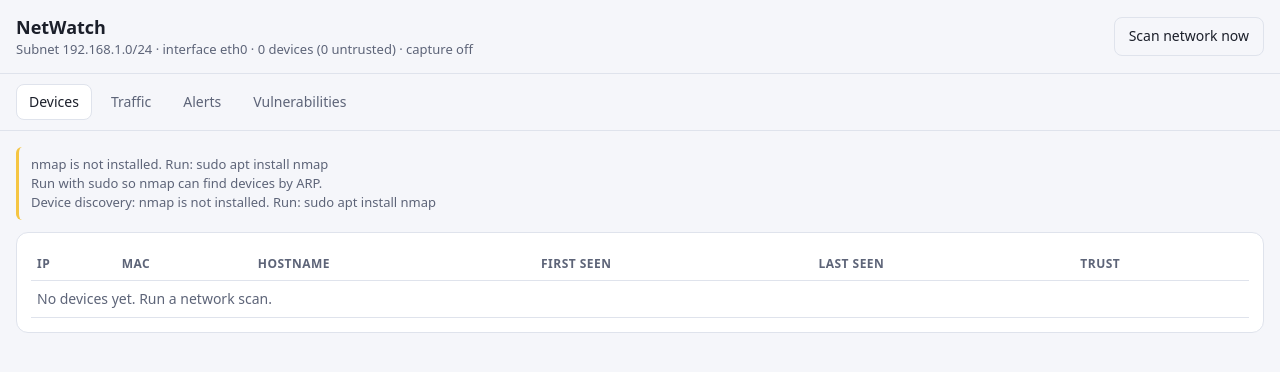
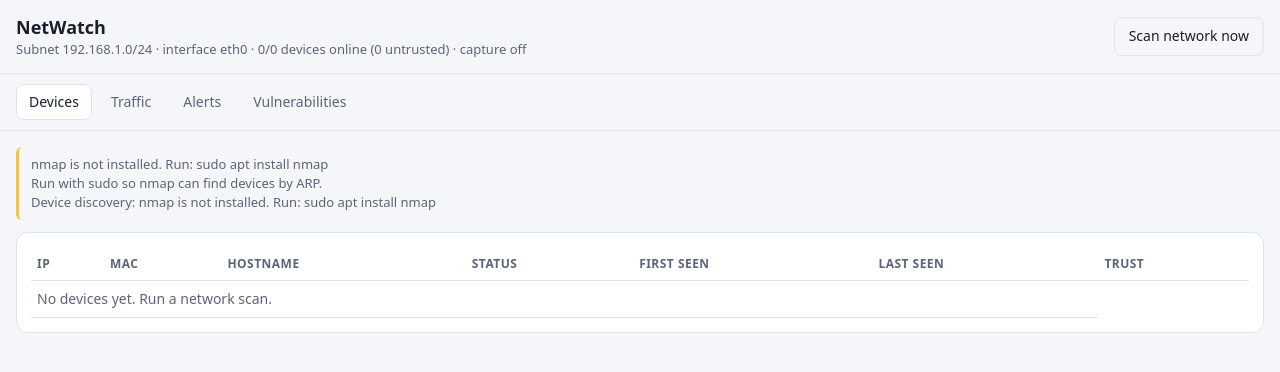
Before and after one commit to manicharan0485/netwatch, a Flask app: page / in a window 1280 px wide. Shown: the top 372 px of the page. Run offline with Flask 3, Linux system fonts and the light colour scheme; data that the repository does not hold is empty.

Commit message:
Add capture and device diagnostics
- Status shows packets captured, time since last packet and uptime.
- Devices show online/offline based on the latest discovery.
- Traffic tab explains empty or limited capture (wrong interface, or
  only this machine's traffic visible on Wi-Fi or a switch).

Co-Authored-By: Claude Haiku 5.5 <noreply@anthropic.com>
Claude-Session: https://claude.ai/code/session_01V5fgHX9uyWi3yLsJuJ6erA

```diff
--- a/app.py
+++ b/app.py
@@ -7,6 +7,7 @@ without adding authentication first.
 import json
 import logging
 import os
+import time
 
 from flask import Flask, jsonify, render_template, request
 
@@ -35,13 +36,21 @@ def status():
     unacked = db.one("SELECT COUNT(*) AS n FROM alerts WHERE acknowledged=0")["n"]
     devices = db.one("SELECT COUNT(*) AS n FROM devices")["n"]
     untrusted = db.one("SELECT COUNT(*) AS n FROM devices WHERE trusted=0")["n"]
+    cutoff = time.time() - 2 * CFG.get("discovery_interval_seconds", 120)
+    online = db.one("SELECT COUNT(*) AS n FROM devices WHERE last_seen>=?", (cutoff,))["n"]
     return jsonify({**monitor.status(), "unacked_alerts": unacked,
-                    "devices": devices, "untrusted_devices": untrusted})
+                    "devices": devices, "devices_online": online,
+                    "untrusted_devices": untrusted})
 
 
 @app.get("/api/devices")
 def devices():
-    return jsonify(db.query("SELECT * FROM devices ORDER BY last_seen DESC"))
+    # A device is "online" if discovery saw it within the last two discovery intervals.
+    cutoff = time.time() - 2 * CFG.get("discovery_interval_seconds", 120)
+    rows = db.query("SELECT * FROM devices ORDER BY last_seen DESC")
+    for r in rows:
+        r["online"] = r["last_seen"] >= cutoff
+    return jsonify(rows)
 
 
 @app.post("/api/devices/<mac>/trust")
--- a/monitor.py
+++ b/monitor.py
@@ -72,6 +72,9 @@ class Monitor:
         self.bytes_window = defaultdict(deque) # src -> (ts, bytes) for spike check
         self.first_discovery_done = False
         self.last_discovery = None
+        self.packets_seen = 0
+        self.last_packet_time = None
+        self.started = time.time()
         self.sniffing = False
         self.sniff_error = None
 
@@ -210,6 +213,8 @@ class Monitor:
         from scapy.layers.l2 import ARP
 
         now = time.time()
+        self.packets_seen += 1
+        self.last_packet_time = now
         if ARP in pkt:
             self._check_arp(pkt[ARP], now)
             return
@@ -354,4 +359,9 @@ class Monitor:
             "sniff_error": self.sniff_error,
             "interface": self.cfg.get("interface"),
             "tracked_hosts": len(self.stats),
+            "packets_seen": self.packets_seen,
+            "seconds_since_last_packet": (
+                round(time.time() - self.last_packet_time, 1)
+                if self.last_packet_time else None),
+            "uptime_seconds": round(time.time() - self.started),
         }
--- a/templates/index.html
+++ b/templates/index.html
@@ -89,7 +89,7 @@
     <div class="notice hidden" id="discoveryNotice" style="margin-bottom:12px"></div>
     <div class="panel">
       <table>
-        <thead><tr><th>IP</th><th>MAC</th><th>Hostname</th><th>First seen</th><th>Last seen</th><th>Trust</th></tr></thead>
+        <thead><tr><th>IP</th><th>MAC</th><th>Hostname</th><th>Status</th><th>First seen</th><th>Last seen</th><th>Trust</th></tr></thead>
         <tbody id="devicesBody"><tr><td colspan="6" class="muted">Loading…</td></tr></tbody>
       </table>
     </div>
@@ -237,12 +237,19 @@ async function loadStatus() {
   const s = await api("/api/status");
   gatewayIp = s.gateway;
   $("#statusline").textContent =
-    `Subnet ${s.subnet} · interface ${s.interface} · ${s.devices} devices (${s.untrusted_devices} untrusted) · ` +
-    (s.sniffing ? "capturing packets" : "capture off");
+    `Subnet ${s.subnet} · interface ${s.interface} · ${s.devices_online}/${s.devices} devices online (${s.untrusted_devices} untrusted) · ` +
+    (s.sniffing ? `${s.packets_seen} packets captured` : "capture off");
   $("#alertCount").textContent = s.unacked_alerts ? `(${s.unacked_alerts})` : "";
 
+  // Explain why the traffic view may be empty.
   const notice = $("#captureNotice");
-  if (s.sniff_error) { notice.textContent = "Packet capture is off: " + s.sniff_error; notice.classList.remove("hidden"); }
+  let hint = null;
+  if (s.sniff_error) hint = "Packet capture is off: " + s.sniff_error;
+  else if (s.sniffing && s.packets_seen === 0 && s.uptime_seconds > 30)
+    hint = `No packets captured on interface "${s.interface}" after ${s.uptime_seconds}s. Check the interface name in config.json (run "ip -br addr") and that the app runs with sudo.`;
+  else if (s.packets_seen > 50 && s.tracked_hosts <= 2)
+    hint = "Only this machine's own traffic is visible. On Wi-Fi, or on a switch without a mirror port, your computer only receives its own packets and broadcasts. To see other devices, use a router or switch that mirrors traffic to your machine, or a monitor-mode Wi-Fi adapter.";
+  if (hint) { notice.textContent = hint; notice.classList.remove("hidden"); }
   else notice.classList.add("hidden");
 
   // Explain discovery problems instead of showing an empty device list.
@@ -261,6 +268,7 @@ async function loadDevices() {
   $("#devicesBody").innerHTML = rows.length ? rows.map(d => `
     <tr>
       <td>${ipLink(d.ip)}</td><td class="mono">${esc(d.mac)}</td><td>${esc(d.hostname || "unknown")}</td>
+      <td>${d.online ? '<span class="sev sev-low">online</span>' : '<span class="muted">offline</span>'}</td>
       <td>${fmtTime(d.first_seen)}</td><td>${fmtTime(d.last_seen)}</td>
       <td>${d.trusted ? '<span class="muted">trusted</span>' :
         `<button class="btn secondary" data-trust="${esc(d.mac)}">Trust</button>`}</td>
```
